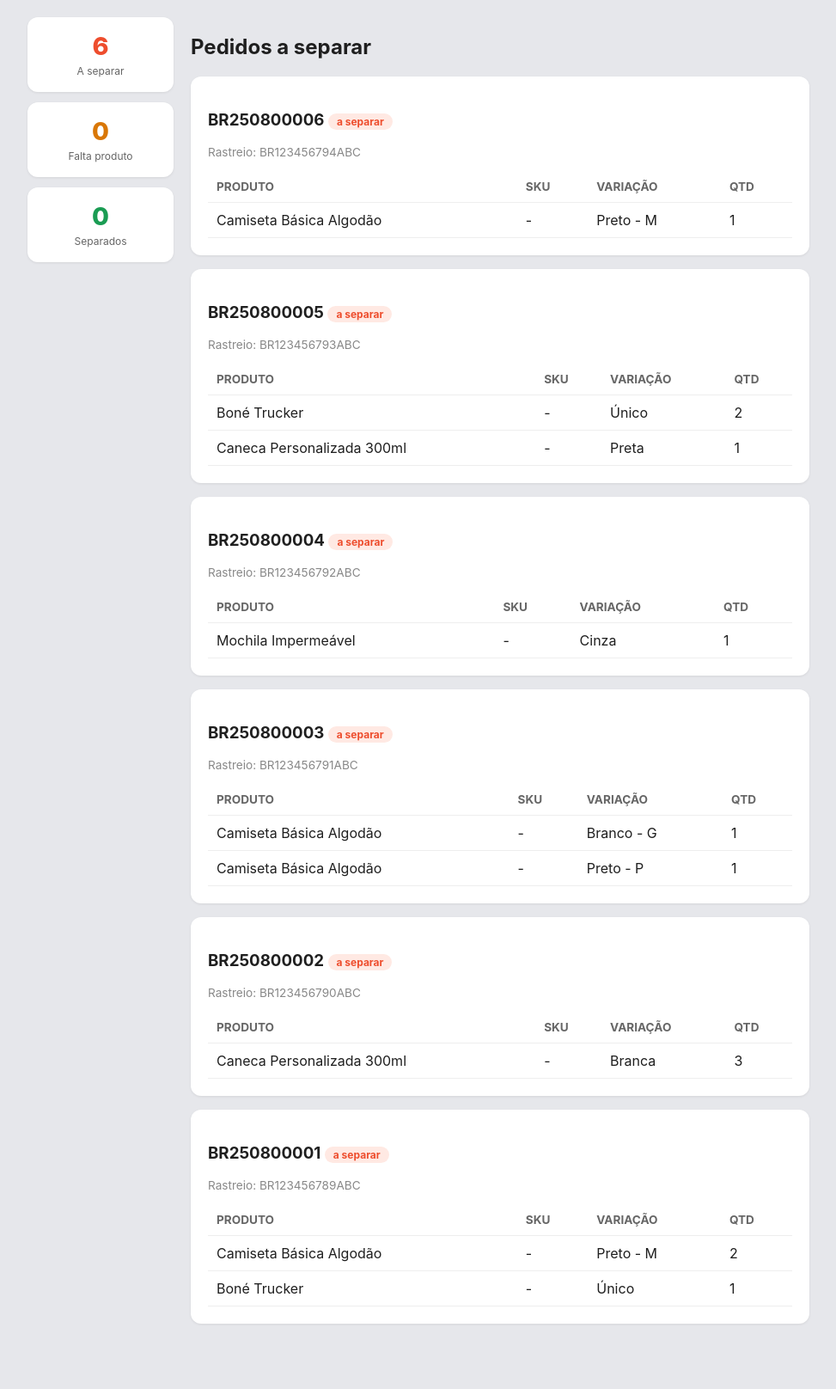
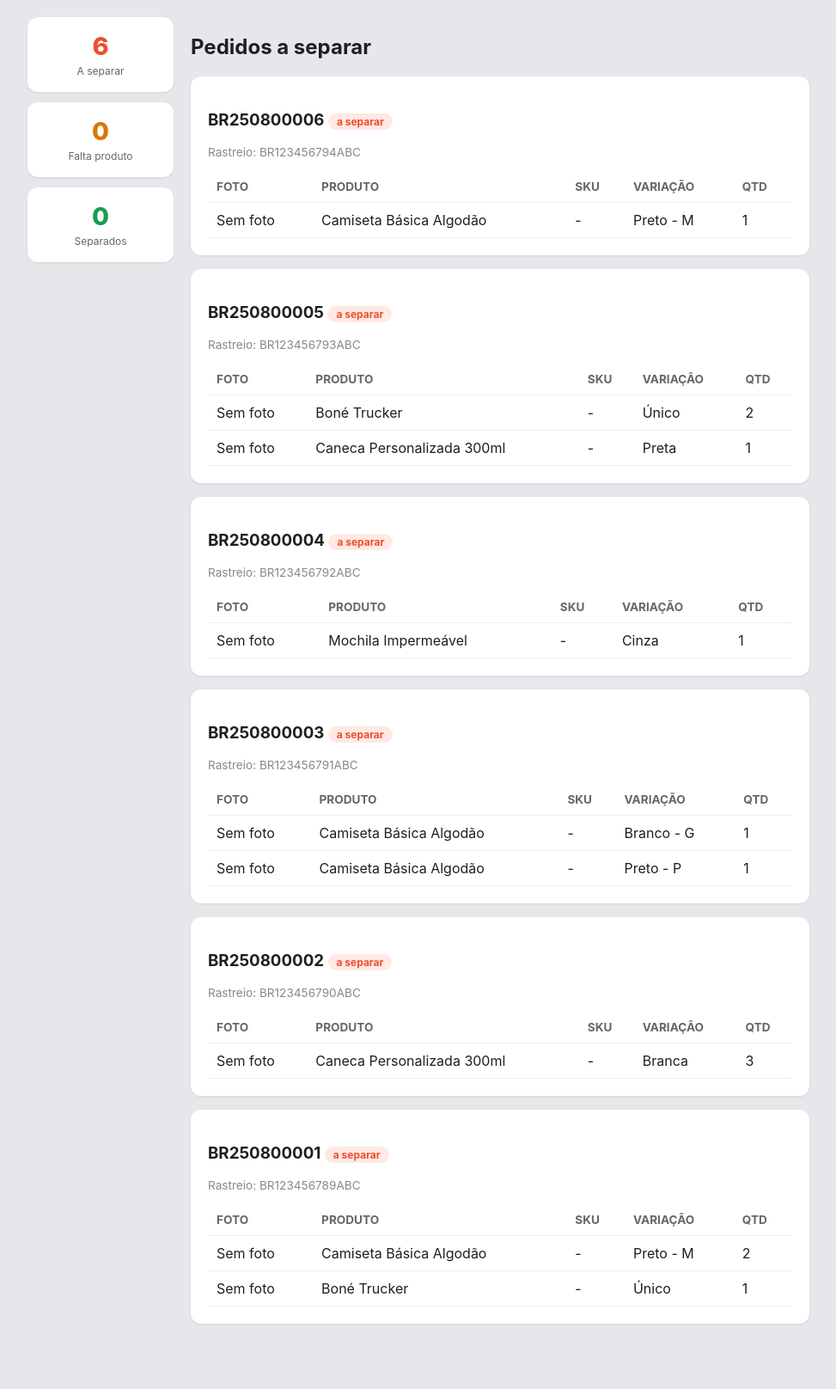
Before and after one commit to Lucasgomesdss/shopee-dashboard, a Flask app: page /a-separar in a window 1280 px wide. Shown: the part 49-1665 px from the top of the page at 86% size, without its empty margins (104-1077 px from the left). Run offline with Flask 3, Linux system fonts and the light colour scheme; the visitor is signed in with stand-in values (Sample User, id 1); data comes from the database, SQL or seed files in the repository.

Commit message:
Add image display to order items in open.html

```diff
--- a/templates/open.html
+++ b/templates/open.html
@@ -10,10 +10,10 @@
 <h3>{{ order.order_sn }} <span class="tag to_separate">a separar</span></h3>
 <p class="muted">Rastreio: {{ order.tracking_number or "-" }}</p>
 <table>
-<thead><tr><th>Produto</th><th>SKU</th><th>Variação</th><th>Qtd</th></tr></thead>
+<thead><tr><th>Foto</th><th>Produto</th><th>SKU</th><th>Variação</th><th>Qtd</th></tr></thead>
 <tbody>
 {% for item in order.items_json | fromjson %}
-<tr><td>{{ item.name }}</td><td>{{ item.sku or "-" }}</td><td>{{ item.variation }}</td><td>{{ item.quantity }}</td></tr>
+<tr><td>{% if item.image_url %}<img src="{{ item.image_url }}" alt="{{ item.name }}" class="item-photo-sm" loading="lazy">{% else %}<div class="item-photo-sm item-photo-placeholder-sm">Sem foto</div>{% endif %}</td><td>{{ item.name }}</td><td>{{ item.sku or "-" }}</td><td>{{ item.variation }}</td><td>{{ item.quantity }}</td></tr>
 {% endfor %}
 </tbody>
 </table>
```
